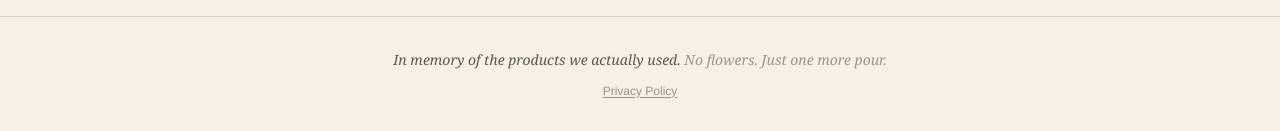
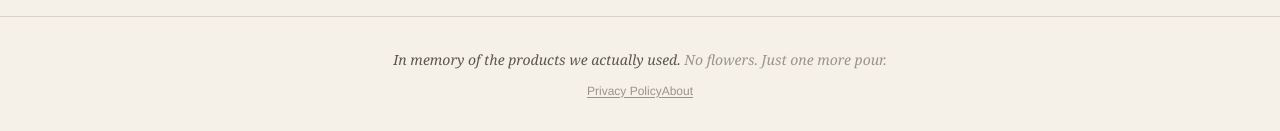
Before and after one commit to mooship/bitrot, a React (Vite) app: page / in a window 1280 px wide. Shown: the part 7998-8129 px from the top of the page. Built offline with nearby package versions, Linux system fonts and the light colour scheme; no server answers.

Commit message:
Update Header and Footer to use react-router Link

```diff
--- a/src/components/Footer/Footer.tsx
+++ b/src/components/Footer/Footer.tsx
@@ -1,3 +1,4 @@
+import { Link } from "react-router-dom";
 import styles from "./Footer.module.css";
 
 export function Footer() {
@@ -8,9 +9,14 @@ export function Footer() {
           In memory of the products we actually used.{" "}
           <span className={styles.muted}>No flowers. Just one more pour.</span>
         </p>
-        <a href="#/privacy" className={styles.privacyLink}>
-          Privacy Policy
-        </a>
+        <div className={styles.links}>
+          <Link to="/privacy" className={styles.privacyLink}>
+            Privacy Policy
+          </Link>
+          <Link to="/about" className={styles.privacyLink}>
+            About
+          </Link>
+        </div>
       </div>
     </footer>
   );
--- a/src/components/Header/Header.tsx
+++ b/src/components/Header/Header.tsx
@@ -1,3 +1,4 @@
+import { Link } from "react-router-dom";
 import { usePourStore } from "../../stores/usePourStore";
 import { ThemeToggle } from "../ThemeToggle/ThemeToggle";
 import styles from "./Header.module.css";
@@ -8,10 +9,10 @@ export function Header() {
   return (
     <header className={styles.header}>
       <div className={styles.inner}>
-        <a href="#/" className={styles.brandLink}>
+        <Link to="/" className={styles.brandLink}>
           <h1 className={styles.title}>Bitrot</h1>
           <p className={styles.subtitle}>An interactive memorial for dead technology</p>
-        </a>
+        </Link>
         <div className={styles.actions}>
           {globalCount > 0 && (
             <p className={styles.globalCount} aria-live="polite">
```
